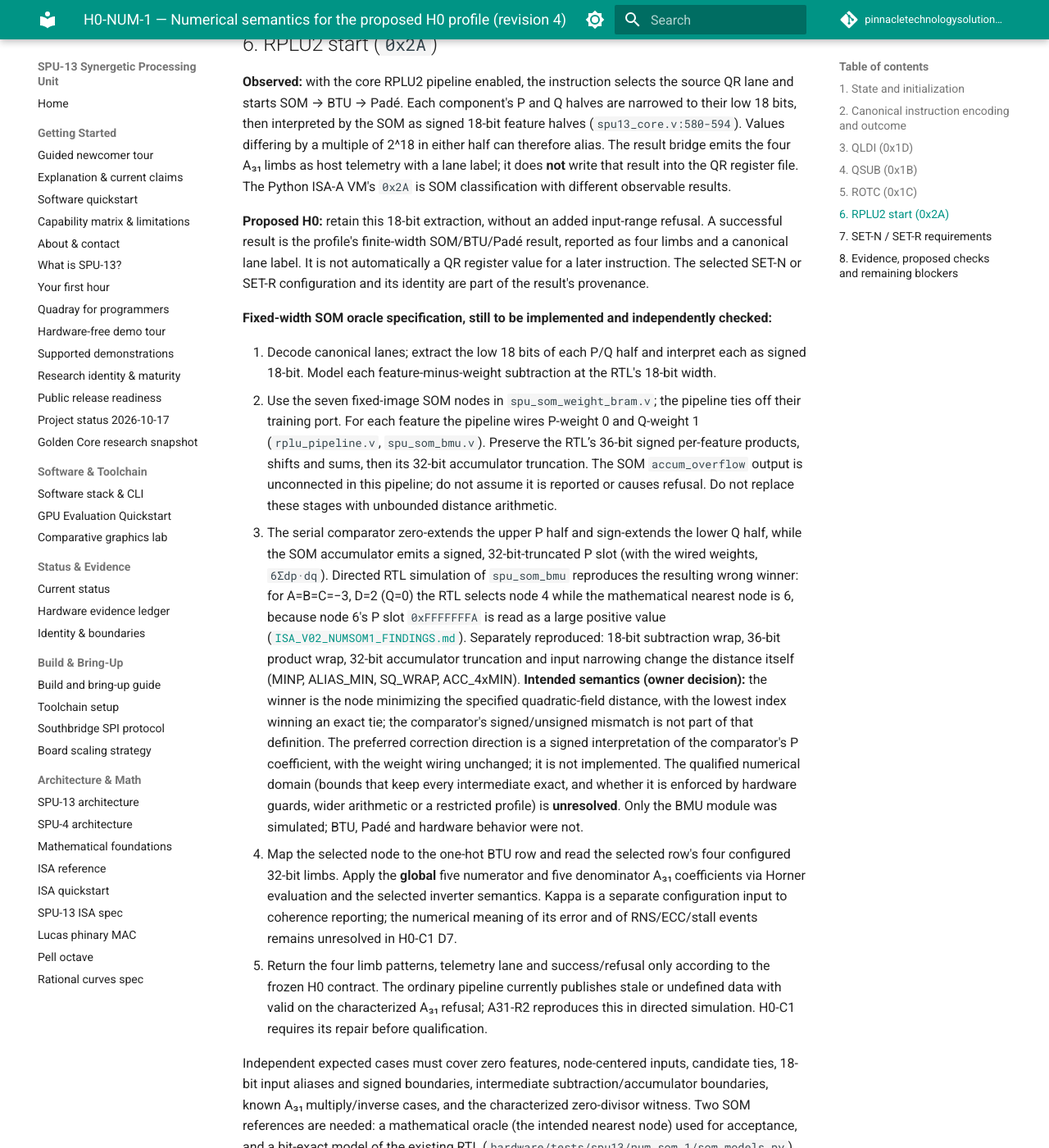
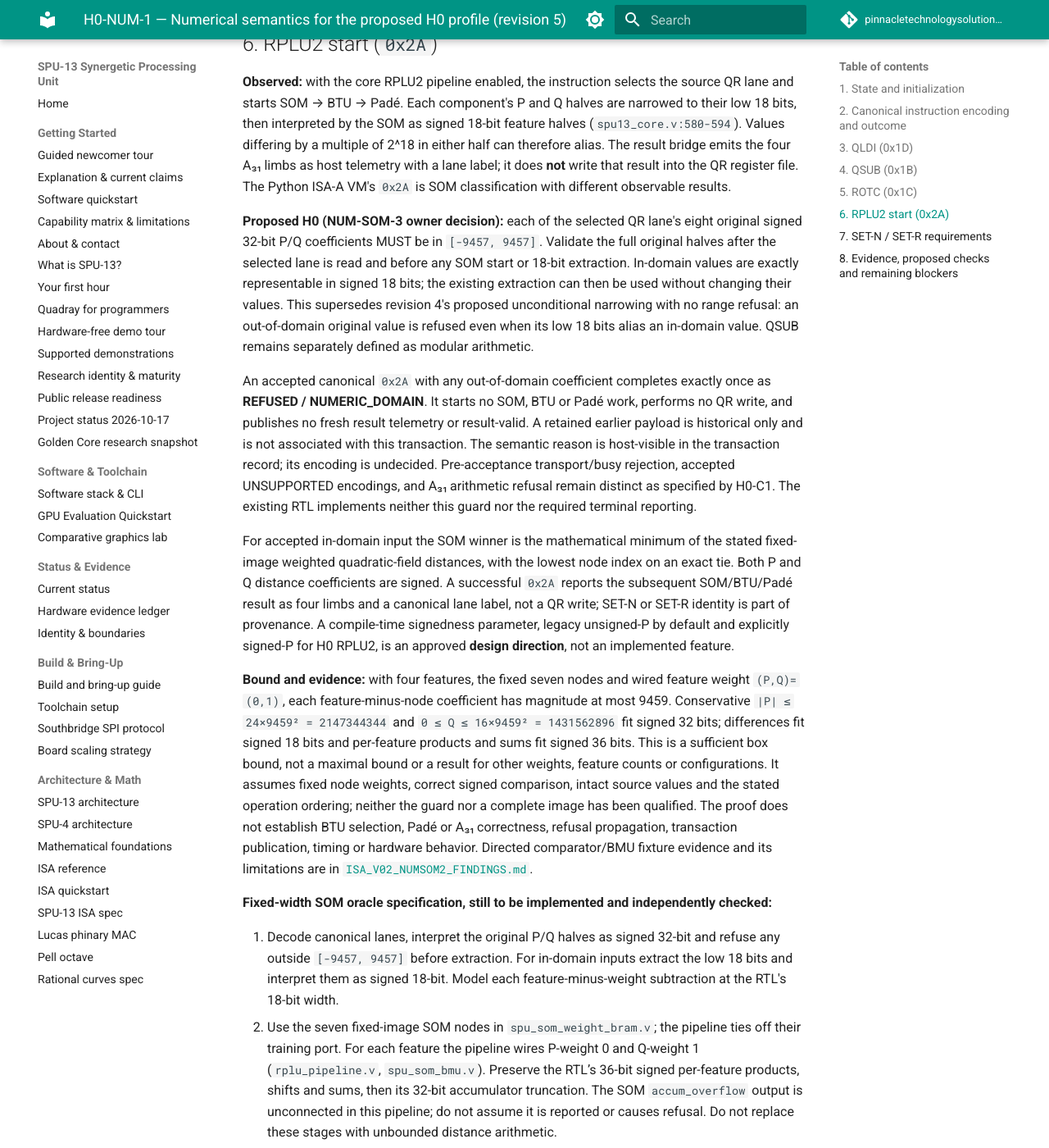
Before and after one commit to pinnacletechnologysolutionsltd/SPU, an MkDocs documentation site: the page built from docs/isa/H0_NUM1_NUMERICAL_CONTRACT_DRAFT.md, in a window 1280 px wide and 1400 px high, scrolled down 4529 px. Shown: the whole window at 82% size. Built offline with MkDocs 1.6.1 and Material for MkDocs 9.7.7, drawn with Linux system fonts in a browser that asks for light colours; comment, search, counter and statistics services are not loaded; some of the changed text lies outside the part shown.

Commit message:
docs(isa): define bounded H0 SOM numerical domain

```diff
--- a/docs/isa/H0_NUM1_NUMERICAL_CONTRACT_DRAFT.md
+++ b/docs/isa/H0_NUM1_NUMERICAL_CONTRACT_DRAFT.md
@@ -1,11 +1,11 @@
-# H0-NUM-1 — Numerical semantics for the proposed H0 profile (revision 4)
+# H0-NUM-1 — Numerical semantics for the proposed H0 profile (revision 5)
 
 **Status:** non-normative draft; proposed profile decisions are not implemented or qualified. Numerical ratification and RTL implementation **HOLD**. This revision changes documentation only.
-**Baseline:** `dev/next` at `891d5db180b9875c724402a73ef57f6cb07a8586`; earlier revisions remain in git history. RTL, VM and C++ sources are unchanged from public RC2 `b063280`.
+**Baseline:** `dev/next` at `15e9c961b41ebaceb332f8f5f7a744847d76c941`; earlier revisions remain in git history. RTL, VM and C++ sources are unchanged from public RC2 `b063280`.
 **Profile:** proposed `SPU-H0-RPLU2-v0.2`; transport and transaction requirements are in [`H0_C1_PROTOCOL_CONTRACT_DRAFT.md`](H0_C1_PROTOCOL_CONTRACT_DRAFT.md). `0x2A` has profile-specific RPLU2 semantics, not the ISA-A VM's SOM instruction semantics.
 **Evidence labels:** **Observed** means source reading, unless a preserved simulation is explicitly cited. **Proposed** describes owner-approved H0 behavior that current hardware does not necessarily enforce. **Unresolved** requires a later decision or verification. Host-computed or algebraic examples are not RTL or FPGA conformance evidence.
 
-The owner-approved decisions are canonical lanes 0–12 and zero reserved bits; QLDI's unscaled load; QSUB's independent modulo-2³² subtraction in each half; candidate ROTC angles `{0, 2, 5}`; and the existing 18-bit RPLU2 input extraction. No QSUB overflow or ROTC divisibility refusal is proposed. A valid-transport instruction accepted while READY but noncanonical under this profile completes as **UNSUPPORTED**, with no instruction side effects, under H0-C1. Those checks are not present in the current core.
+The owner-approved decisions are canonical lanes 0–12 and zero reserved bits; QLDI's unscaled load; QSUB's independent modulo-2³² subtraction in each half; candidate ROTC angles `{0, 2, 5}`; and the bounded RPLU2 input domain and post-validation 18-bit extraction described in §6. No QSUB overflow or ROTC divisibility refusal is proposed. A valid-transport instruction accepted while READY but noncanonical under this profile completes as **UNSUPPORTED**, with no instruction side effects, under H0-C1. Those checks are not present in the current core.
 
 ## 1. State and initialization
 
@@ -82,15 +82,21 @@ Angles 1, 3 and 4 remain research evidence, outside initial H0. For their **unbo
 
 **Observed:** with the core RPLU2 pipeline enabled, the instruction selects the source QR lane and starts SOM → BTU → Padé. Each component's P and Q halves are narrowed to their low 18 bits, then interpreted by the SOM as signed 18-bit feature halves (`spu13_core.v:580-594`). Values differing by a multiple of 2^18 in either half can therefore alias. The result bridge emits the four A₃₁ limbs as host telemetry with a lane label; it does **not** write that result into the QR register file. The Python ISA-A VM's `0x2A` is SOM classification with different observable results.
 
-**Proposed H0:** retain this 18-bit extraction, without an added input-range refusal. A successful result is the profile's finite-width SOM/BTU/Padé result, reported as four limbs and a canonical lane label. It is not automatically a QR register value for a later instruction. The selected SET-N or SET-R configuration and its identity are part of the result's provenance.
+**Proposed H0 (NUM-SOM-3 owner decision):** each of the selected QR lane's eight original signed 32-bit P/Q coefficients MUST be in `[-9457, 9457]`. Validate the full original halves after the selected lane is read and before any SOM start or 18-bit extraction. In-domain values are exactly representable in signed 18 bits; the existing extraction can then be used without changing their values. This supersedes revision 4's proposed unconditional narrowing with no range refusal: an out-of-domain original value is refused even when its low 18 bits alias an in-domain value. QSUB remains separately defined as modular arithmetic.
+
+An accepted canonical `0x2A` with any out-of-domain coefficient completes exactly once as **REFUSED / NUMERIC_DOMAIN**. It starts no SOM, BTU or Padé work, performs no QR write, and publishes no fresh result telemetry or result-valid. A retained earlier payload is historical only and is not associated with this transaction. The semantic reason is host-visible in the transaction record; its encoding is undecided. Pre-acceptance transport/busy rejection, accepted UNSUPPORTED encodings, and A₃₁ arithmetic refusal remain distinct as specified by H0-C1. The existing RTL implements neither this guard nor the required terminal reporting.
+
+For accepted in-domain input the SOM winner is the mathematical minimum of the stated fixed-image weighted quadratic-field distances, with the lowest node index on an exact tie. Both P and Q distance coefficients are signed. A successful `0x2A` reports the subsequent SOM/BTU/Padé result as four limbs and a canonical lane label, not a QR write; SET-N or SET-R identity is part of provenance. A compile-time signedness parameter, legacy unsigned-P by default and explicitly signed-P for H0 RPLU2, is an approved **design direction**, not an implemented feature.
+
+**Bound and evidence:** with four features, the fixed seven nodes and wired feature weight `(P,Q)=(0,1)`, each feature-minus-node coefficient has magnitude at most 9459. Conservative `|P| ≤ 24×9459² = 2147344344` and `0 ≤ Q ≤ 16×9459² = 1431562896` fit signed 32 bits; differences fit signed 18 bits and per-feature products and sums fit signed 36 bits. This is a sufficient box bound, not a maximal bound or a result for other weights, feature counts or configurations. It assumes fixed node weights, correct signed comparison, intact source values and the stated operation ordering; neither the guard nor a complete image has been qualified. The proof does not establish BTU selection, Padé or A₃₁ correctness, refusal propagation, transaction publication, timing or hardware behavior. Directed comparator/BMU fixture evidence and its limitations are in [`ISA_V02_NUMSOM2_FINDINGS.md`](ISA_V02_NUMSOM2_FINDINGS.md).
 
 **Fixed-width SOM oracle specification, still to be implemented and independently checked:**
 
-1. Decode canonical lanes; extract the low 18 bits of each P/Q half and interpret each as signed 18-bit. Model each feature-minus-weight subtraction at the RTL's 18-bit width.
+1. Decode canonical lanes, interpret the original P/Q halves as signed 32-bit and refuse any outside `[-9457, 9457]` before extraction. For in-domain inputs extract the low 18 bits and interpret them as signed 18-bit. Model each feature-minus-weight subtraction at the RTL's 18-bit width.
 2. Use the seven fixed-image SOM nodes in `spu_som_weight_bram.v`; the pipeline ties off their training port. For each feature the pipeline wires P-weight 0 and Q-weight 1 (`rplu_pipeline.v`, `spu_som_bmu.v`). Preserve the RTL’s 36-bit signed per-feature products, shifts and sums, then its 32-bit accumulator truncation. The SOM `accum_overflow` output is unconnected in this pipeline; do not assume it is reported or causes refusal. Do not replace these stages with unbounded distance arithmetic.
-3. The serial comparator zero-extends the upper P half and sign-extends the lower Q half, while the SOM accumulator emits a signed, 32-bit-truncated P slot (with the wired weights, `6Σdp·dq`). Directed RTL simulation of `spu_som_bmu` reproduces the resulting wrong winner: for A=B=C=−3, D=2 (Q=0) the RTL selects node 4 while the mathematical nearest node is 6, because node 6's P slot `0xFFFFFFFA` is read as a large positive value ([`ISA_V02_NUMSOM1_FINDINGS.md`](ISA_V02_NUMSOM1_FINDINGS.md)). Separately reproduced: 18-bit subtraction wrap, 36-bit product wrap, 32-bit accumulator truncation and input narrowing change the distance itself (MINP, ALIAS_MIN, SQ_WRAP, ACC_4xMIN). **Intended semantics (owner decision):** the winner is the node minimizing the specified quadratic-field distance, with the lowest index winning an exact tie; the comparator's signed/unsigned mismatch is not part of that definition. The preferred correction direction is a signed interpretation of the comparator's P coefficient, with the weight wiring unchanged; it is not implemented. The qualified numerical domain (bounds that keep every intermediate exact, and whether it is enforced by hardware guards, wider arithmetic or a restricted profile) is **unresolved**. Only the BMU module was simulated; BTU, Padé and hardware behavior were not.
+3. The serial comparator zero-extends the upper P half and sign-extends the lower Q half, while the SOM accumulator emits a signed, 32-bit-truncated P slot (with the wired weights, `6Σdp·dq`). Directed RTL simulation of `spu_som_bmu` reproduces the resulting wrong winner: for A=B=C=−3, D=2 (Q=0) the RTL selects node 4 while the mathematical nearest node is 6, because node 6's P slot `0xFFFFFFFA` is read as a large positive value ([`ISA_V02_NUMSOM1_FINDINGS.md`](ISA_V02_NUMSOM1_FINDINGS.md)). Separately reproduced: 18-bit subtraction wrap, 36-bit product wrap, 32-bit accumulator truncation and input narrowing change the distance itself (MINP, ALIAS_MIN, SQ_WRAP, ACC_4xMIN). **Intended semantics (owner decision):** the winner is the node minimizing the specified quadratic-field distance, with the lowest index winning an exact tie; the comparator's signed/unsigned mismatch is not part of that definition. The approved correction direction is compile-time signed P for H0, defaulting to legacy unsigned P, with weight wiring unchanged; it is not implemented. The owner-selected sufficient domain and its required guard are specified above but remain unimplemented and unqualified. Only the BMU module was simulated; BTU, Padé and hardware behavior were not.
 4. Map the selected node to the one-hot BTU row and read the selected row's four configured 32-bit limbs. Apply the **global** five numerator and five denominator A₃₁ coefficients via Horner evaluation and the selected inverter semantics. Kappa is a separate configuration input to coherence reporting; the numerical meaning of its error and of RNS/ECC/stall events remains unresolved in H0-C1 D7.
-5. Return the four limb patterns, telemetry lane and success/refusal only according to the frozen H0 contract. The ordinary pipeline currently publishes stale or undefined data with valid on the characterized A₃₁ refusal; A31-R2 reproduces this in directed simulation. H0-C1 requires its repair before qualification.
+5. Return the four limb patterns, telemetry lane and success/refusal according to the proposed H0 contract once ratified. The ordinary pipeline currently publishes stale or undefined data with valid on the characterized A₃₁ refusal; A31-R2 reproduces this in directed simulation. H0-C1 requires its repair before qualification.
 
 Independent expected cases must cover zero features, node-centered inputs, candidate ties, 18-bit input aliases and signed boundaries, intermediate subtraction/accumulator boundaries, known A₃₁ multiply/inverse cases, and the characterized zero-divisor witness. Two SOM references are needed: a mathematical oracle (the intended nearest node) used for acceptance, and a bit-exact model of the existing RTL (`hardware/tests/spu13/num_som_1/som_models.py`) kept as a regression reference showing that a repair changes the defective behavior; expected winners must not be assumed from either host model alone. These are candidate checks, not results of a simulation in this task. The existing [`software/lib/rational_som.py`](../../software/lib/rational_som.py) is a potential starting point for an oracle, not established H0 bit-parity; its arithmetic, weighting and ordering must be assessed independently. A mathematically independent A₃₁ calculation should cross-check `software/lib/a31_field.py`, which is itself a behavioral model of the RTL arithmetic chain. The scope of the inverter's zero-divisor detection, noncanonical A₃₁ limbs and every D7 integrity outcome remain qualification blockers.
 
@@ -107,9 +113,11 @@ SET-N is intended to define the ordinary configuration once qualified and repres
 | QLDI / initialization | Test all 13 READY lane patterns, signed immediate boundaries, canonical and rejected encodings, tags, and reset/hydration timing. |
 | QSUB | Test canonical lanes 0–12, lhs/destination aliases, independent P/Q halves and signed boundary wraps; reject noncanonical encodings without mutation. |
 | ROTC | Test `{0,2,5}` with independently established identity/permutation fixtures, nonzero Q halves, extreme patterns, tags and aliases; classify every other angle UNSUPPORTED. Historical thirds and their rounding/overflow differences remain outside this profile. |
-| RPLU2 | Establish the fixed-width end-to-end oracle and compare independently derived cases to the exact image; test narrowing aliases and boundaries, SOM ties, BTU rows, global coefficients, SET-N success, SET-R refusal, telemetry freshness and no QR write. |
+| RPLU2 | Establish the fixed-width end-to-end oracle and compare independently derived cases to the exact image; test each of eight original coefficient positions at −9458, −9457, 9457 and 9458, signed 32-bit extremes and out-of-range aliases; test signed/unsigned comparator modes and legacy default, exact SOM ties, BTU rows, global coefficients, SET-N success, SET-R refusal, telemetry freshness and no QR write. |
 | Protocol | Jointly review H0-C1's acceptance, UNSUPPORTED classification, protected-state gating, result-valid and refusal behavior against §2. No host-only canonicality rule is sufficient for the advertised hardware contract. |
 
 The existing assembler lacks an H0-specific `0x2A` RPLU2 encoding; an explicitly profiled encoding and qualified tooling are dependencies, not part of this documentation change.
 
-Numerical qualification remains blocked on the NUM-SOM-1 independent review, the SOM comparator repair and numerical-domain decision, H0-specific assembler support, the canonical masks' architectural review; the exact QR representation and READY state; independently established fixtures/oracle and SET-N/SET-R identities; the selected image's RTL and hardware evidence; the A₃₁ refusal propagation repair and its scope; and classification of integrity events. Existing VM/RTL and historical board evidence do not qualify this proposed image. No host-computed vector alone is an RTL, timing or physical-hardware conformance result.
+Qualification tests must require a successful simulator process exit as well as matching expected output; matching logs after a nonzero exit are not a pass. NUM-SOM-2 fixtures do not qualify the complete RPLU2 path.
+
+Numerical qualification remains blocked on implementing and verifying the SOM comparator mode and pre-narrowing guard, H0-specific assembler support, the canonical masks' architectural review; the exact QR representation and READY state; independently established fixtures/oracle and SET-N/SET-R identities; the selected image's RTL and hardware evidence; the A₃₁ refusal propagation repair and its scope; and classification of integrity events. Existing VM/RTL and historical board evidence do not qualify this proposed image. No host-computed vector alone is an RTL, timing or physical-hardware conformance result.
```
Also changed, not shown: docs/isa/H0_C1_PROTOCOL_CONTRACT_DRAFT.md (+11 -7 lines).
